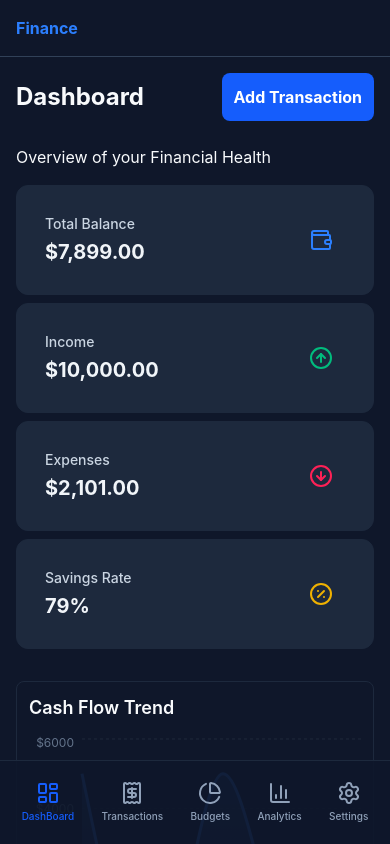
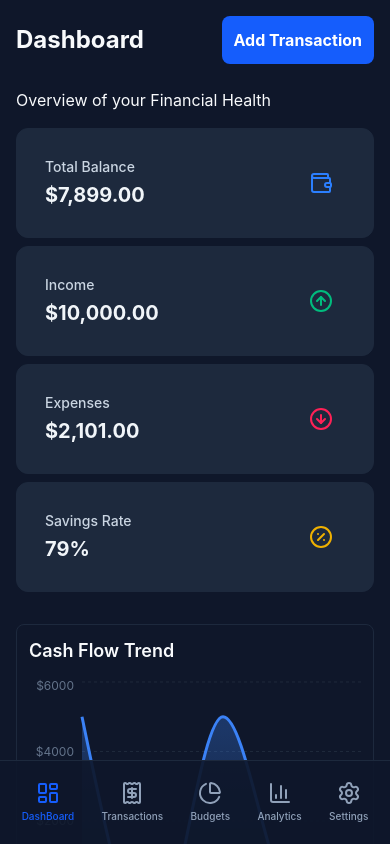
Before and after one commit to vilnout/finance-dashboard, a React (Vite) app: page /dashboard in a window 390 px wide. Shown: the top 844 px of the page. Built offline with nearby package versions, Linux system fonts and the light colour scheme; sample sign-in values are in the browser's storage.

Commit message:
style: remove site header from mobile layouts

```diff
--- a/src/components/layout/MainLayout.tsx
+++ b/src/components/layout/MainLayout.tsx
@@ -10,10 +10,6 @@ function MainLayout() {
       <MobileNav />
       <ToastContainer />
 
-      <div className="flex items-center justify-between border-b border-slate-700 p-4 md:hidden">
-        <div className="font-bold text-blue-500">Finance</div>
-      </div>
-
       <main className="p-4 pb-25 md:ml-64 md:p-8">
         <div className="mx-auto max-w-7xl">
           <Outlet />
```
